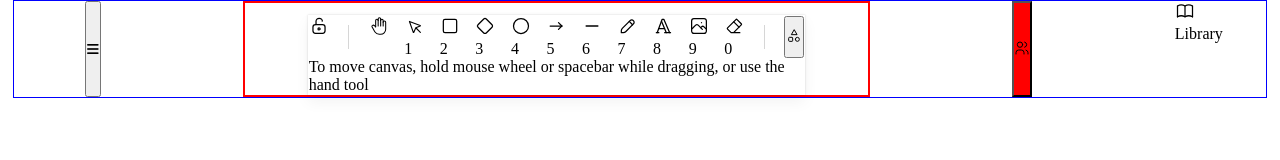
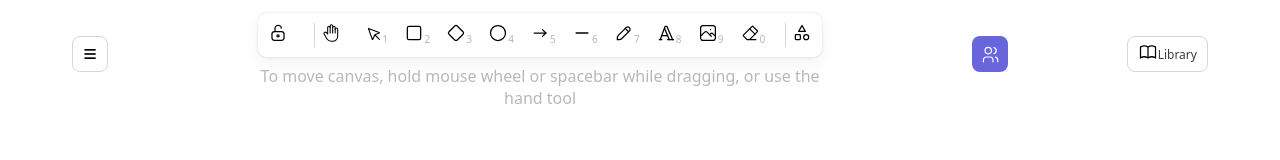
Before and after one commit to DhirajRajguru/excalidraw-clone, a plain HTML site: page index.html in a window 1280 px wide. Drawn offline with Linux system fonts and the light colour scheme.

Commit message:
2nd commit

```diff
--- a/index.html
+++ b/index.html
@@ -26,7 +26,7 @@
         <div class="Island-app-toolbar">
 
             <div class="horizontal-tools">
-                <div class="lock-icon">
+                <div class="ToolIcon__icon">
                     <svg aria-hidden="true" focusable="false" role="img" viewBox="0 0 20 20" class="" fill="none" stroke="currentColor" stroke-linecap="round" stroke-linejoin="round"><g><path d="M13.542 8.542H6.458a2.5 2.5 0 0 0-2.5 2.5v3.75a2.5 2.5 0 0 0 2.5 2.5h7.084a2.5 2.5 0 0 0 2.5-2.5v-3.75a2.5 2.5 0 0 0-2.5-2.5Z" stroke="currentColor" stroke-width="1.25"></path><path d="M10 13.958a1.042 1.042 0 1 0 0-2.083 1.042 1.042 0 0 0 0 2.083Z" stroke="currentColor" stroke-width="1.25"></path><mask id="UnlockedIcon" maskUnits="userSpaceOnUse" x="6" y="1" width="9" height="9" style="mask-type: alpha;"><path stroke="none" d="M6.399 9.561V5.175c0-.93.401-1.823 1.116-2.48a3.981 3.981 0 0 1 2.693-1.028c1.01 0 1.98.37 2.694 1.027.715.658 1.116 1.55 1.116 2.481" fill="#fff"></path></mask><g mask="url(#UnlockedIcon)"><path stroke="none" d="M5.149 9.561v1.25h2.5v-1.25h-2.5Zm5.06-7.894V.417v1.25Zm2.559 3.508v1.25h2.5v-1.25h-2.5ZM7.648 8.51V5.175h-2.5V8.51h2.5Zm0-3.334c0-.564.243-1.128.713-1.561L6.668 1.775c-.959.883-1.52 2.104-1.52 3.4h2.5Zm.713-1.561a2.732 2.732 0 0 1 1.847-.697v-2.5c-1.31 0-2.585.478-3.54 1.358L8.36 3.614Zm1.847-.697c.71 0 1.374.26 1.847.697l1.694-1.839a5.231 5.231 0 0 0-3.54-1.358v2.5Zm1.847.697c.47.433.713.997.713 1.561h2.5c0-1.296-.56-2.517-1.52-3.4l-1.693 1.839Z" fill="currentColor"></path></g></g></svg>
 
                 </div>
@@ -54,14 +54,14 @@
                 </button>
 
             </div>
-          <div class="HintViewer">
+
+        </div>
+        <div class="HintViewer">
             <span>
                 To move canvas, hold mouse wheel or spacebar while dragging, or
               use the hand tool
               </span>
           </div>
-        </div>
-
       </section>
       <button class="live-collab-btn">
         <svg aria-hidden="true" focusable="false" role="img" viewBox="0 0 24 24" class="" fill="none" stroke-width="2" stroke="currentColor" stroke-linecap="round" stroke-linejoin="round"><g stroke-width="1.5"><path stroke="none" d="M0 0h24v24H0z" fill="none"></path><circle cx="9" cy="7" r="4"></circle><path d="M3 21v-2a4 4 0 0 1 4 -4h4a4 4 0 0 1 4 4v2"></path><path d="M16 3.13a4 4 0 0 1 0 7.75"></path><path d="M21 21v-2a4 4 0 0 0 -3 -3.85"></path></g></svg>
@@ -73,7 +73,7 @@
             <svg aria-hidden="true" focusable="false" role="img" viewBox="0 0 24 24" class="" fill="none" stroke-width="2" stroke="currentColor" stroke-linecap="round" stroke-linejoin="round"><g stroke-width="1.5"><path stroke="none" d="M0 0h24v24H0z" fill="none"></path><path d="M3 19a9 9 0 0 1 9 0a9 9 0 0 1 9 0"></path><path d="M3 6a9 9 0 0 1 9 0a9 9 0 0 1 9 0"></path><line x1="3" y1="6" x2="3" y2="19"></line><line x1="12" y1="6" x2="12" y2="19"></line><line x1="21" y1="6" x2="21" y2="19"></line></g></svg>
 
         </div>
-        <div>
+        <div class="library-text">
             Library
         </div>
     </div>
--- a/style.css
+++ b/style.css
@@ -5,27 +5,49 @@
     margin: 0px;
     padding: 0px;
     box-sizing: border-box;
+    font-family: Assistant, system-ui, BlinkMacSystemFont, -apple-system, Segoe UI, Roboto, Helvetica, Arial, sans-serif;
 }
 .App-menu{
     width: 98%;
-    border: 1px solid blue;
+    /* border: 1px solid blue; */
     margin: auto;
     display: flex;
     justify-content: space-around;
+    align-items: center;
 }
 
 .shapes-section{
-    border: 2px solid red;
+    /* border: 2px solid red; */
     width: 50%;
 }
+
+.hamburger-menu{
+    display: flex;
+    justify-content: center;
+    align-items: center;
+    padding: 0.625rem;
+    /* width: var(--button-width, var(--default-button-size));
+    height: var(--button-height, var(--default-button-size));
+    box-sizing: border-box; */
+    border-width: 1px;
+    border-style: solid;
+    border-color: #d6d6d6;
+    border-radius: .5rem;
+    /* cursor: pointer;
+    background-color: var(--button-bg, var(--island-bg-color));
+    color: var(--button-color, var(--text-primary-color));*/
+    background-color: rgba(255, 255, 255, .96);
+    width: 2.25rem;
+    height: 2.25rem;
+
+}
+
 .Island-app-toolbar{
-    padding: 1px;
-    width:80%;
+    padding: 10px;
+    width:90%;
     margin: auto;
     margin-top:2%;
-    /* display: flex;
-    justify-content: center;
-    align-items: center; */
+    border-radius: .5rem;
     box-shadow: 0px 7px 14px rgba(0, 0, 0, .05), 0px 0px 3.12708px rgba(0, 0, 0, .0798), 0px 0px .931014px rgba(0, 0, 0, .1702);
 
 }
@@ -33,9 +55,6 @@
     display: flex;
     justify-content: space-between;
 
-}
-.lock-icon{
-    width:1.25rem;
 }
 
 .App-toolbar__divider{
@@ -47,19 +66,80 @@
 }
 
 .ToolIcon__icon{
+    width:2.5rem;
+    /* border:1px solid blue; */
+    box-sizing: border-box;
+    position: relative;
+
+    height: 1.5rem;
+    border-radius:10px;
+
+
+}
+.ToolIcon__icon:hover{
+    background-color: lightslategray;
+}
+
+.ToolIcon__icon svg{
     width:1.25rem;
+
+}
+
+.ToolIcon__keybinding{
+    /* border:1px solid black; */
+    position: absolute;
+    bottom:1px;
+    font-size: .625rem;
+    color: #b8b8b8;
+
+
+}
+
+.HintViewer{
+    /* border:1px solid green; */
+    width:90%;
+    margin: auto;
+    text-align: center;
+    margin-top:0.5rem;
+    color:#b8b8b8;
 }
 
 .more-tools-btn{
     width:1.25rem;
+    background-color: rgba(255, 255, 255, .96);
+    border:none;
 }
 
 .live-collab-btn{
-    background-color: red;
+    background-color:#6965db;
+    color:white;
+    padding: .525rem;
+    display: flex;
 
-    width: 1.25rem;
+    width: 2.25rem;
+    height: 2.25rem;
+    border-radius: 8px;
+    border: none;
 }
 
 .library-trigger{
+
+    border:1px solid #d6d6d6;
+    display: flex;
+    width:auto;
+    height: 2.25rem;
+    padding: .625rem;
+    display: flex;
+    justify-content: space-evenly;
+    align-items: center;
+    font-size: .75rem;
+    border-radius: .5rem;
+
+
+}
+.library-text{
+    color:#3d3d3d;
+}
+.library-trigger>div>svg{
     width: 1.25rem;
 }
```
